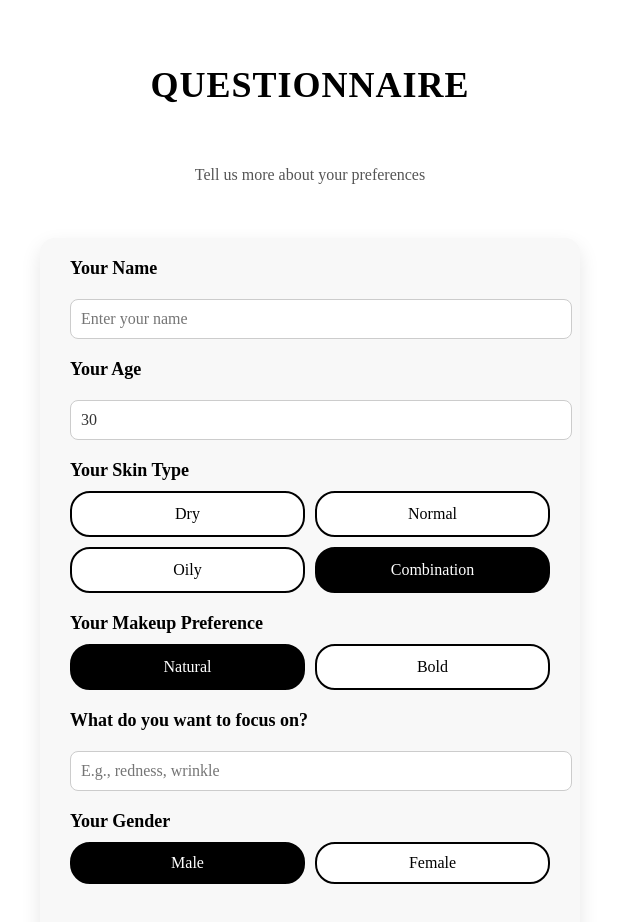
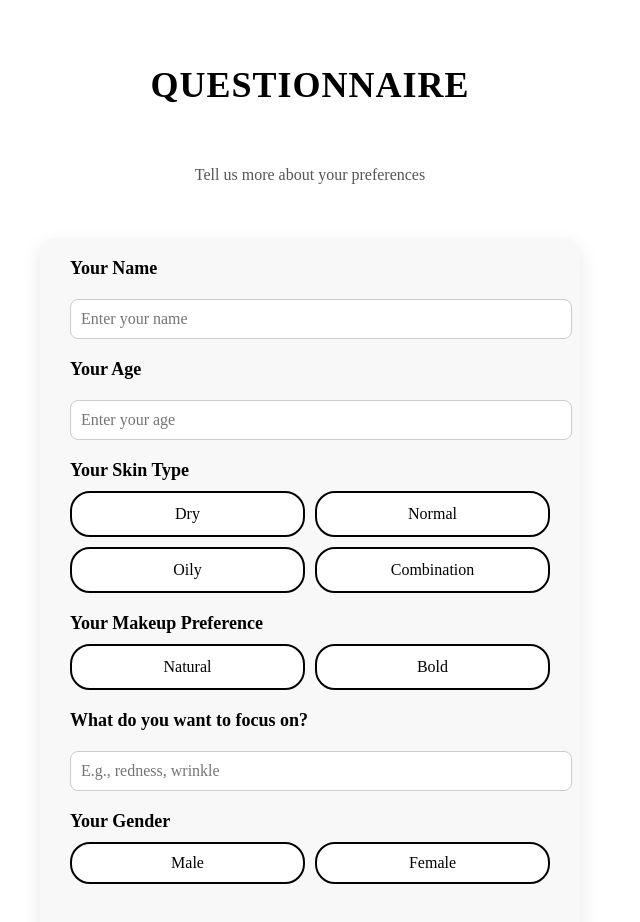
Before and after one commit to WanghanlinStephen/skin-detect, a React (Create React App) app: page /questionnaire in a window 1280 px wide. Shown: the top 922 px of the page, without its empty margins (330-970 px from the left). Built offline with nearby package versions, Linux system fonts and the light colour scheme.

Commit message:
update layout

```diff
--- a/public/index.html
+++ b/public/index.html
@@ -2,7 +2,7 @@
 <html lang="en">
   <head>
     <meta charset="utf-8" />
-    <link rel="icon" href="%PUBLIC_URL%/favicon.ico" />
+    <link rel="icon" href="%PUBLIC_URL%/facial.ico" />
     <meta name="viewport" content="width=device-width, initial-scale=1" />
     <meta name="theme-color" content="#000000" />
     <meta
@@ -24,7 +24,7 @@
       work correctly both with client-side routing and a non-root public URL.
       Learn how to configure a non-root public URL by running `npm run build`.
     -->
-    <title>React App</title>
+    <title>Face AI</title>
   </head>
   <body>
     <noscript>You need to enable JavaScript to run this app.</noscript>
--- a/src/components/Questionnaire/Questionnaire.jsx
+++ b/src/components/Questionnaire/Questionnaire.jsx
@@ -3,11 +3,11 @@ import { useNavigate } from 'react-router-dom';
 import './Questionnaire.css';
 
 function Questionnaire() {
-  const [age, setAge] = useState(30);
-  const [skinType, setSkinType] = useState('Combination');
-  const [makeupStyle, setMakeupStyle] = useState('Natural');
+  const [age, setAge] = useState('');
+  const [skinType, setSkinType] = useState('');
+  const [makeupStyle, setMakeupStyle] = useState('');
   const [focus, setFocus] = useState('');
-  const [gender, setGender] = useState('Male');
+  const [gender, setGender] = useState('');
   const [name, setName] = useState('');
   const navigate = useNavigate();
 
@@ -39,6 +39,7 @@ function Questionnaire() {
           <input
             type="number"
             className="age-input"
+            placeholder="Enter your age"
             value={age}
             onChange={(e) => setAge(e.target.value)}
           />
--- a/src/components/ResultPage/ResultPage.css
+++ b/src/components/ResultPage/ResultPage.css
@@ -114,8 +114,15 @@
 }
 
 .product-box {
-  flex: 0 0 calc(33.33% - 10px);
-  background: transparent; /* 移除背景颜色 */
+  flex: 0 0 auto;
+  width: 200px;
+  /* 新增的关键设置 */
+  min-height: 300px;  /* 根据需要调节合适的高度 */
+  display: flex;
+  flex-direction: column;
+  justify-content: space-between;
+
+  background: #fff;
   border: 1px solid #e0e0e0;
   border-radius: 10px;
   padding: 10px;
@@ -123,16 +130,38 @@
   transition: transform 0.3s ease, box-shadow 0.3s ease, z-index 0.3s ease;
   cursor: pointer;
   box-shadow: 0 4px 10px rgba(0, 0, 0, 0.1);
-  position: relative; /* 需要相对定位以支持 z-index */
-  z-index: 1; /* 默认 z-index */
+  position: relative;
+  z-index: 1;
+
+
+  /* flex: 0 0 calc(33.33% - 10px);
+  background: transparent;
+  border: 1px solid #e0e0e0;
+  border-radius: 10px;
+  padding: 10px;
+  text-align: center;
+  transition: transform 0.3s ease, box-shadow 0.3s ease, z-index 0.3s ease;
+  cursor: pointer;
+  box-shadow: 0 4px 10px rgba(0, 0, 0, 0.1);
+  position: relative;
+  z-index: 1;  */
 }
 
 .product-box:hover {
-  transform: scale(1.05); /* 放大效果 */
+  transform: scale(1.02); /* 放大效果 */
   box-shadow: 0 6px 15px rgba(0, 0, 0, 0.3); /* 增强阴影 */
   z-index: 10; /* 确保放大的元素位于最上层 */
 }
 
+@media (max-width: 768px) {
+  .product-box {
+    /* 例如：宽高缩成原来的 0.75 倍，这里举例 150x225 */
+    width: 130px;
+    min-height: 200px;
+    /* 也可以用 transform: scale(0.75) + transform-origin，
+       不过那容易影响布局，需要更小心处理父容器的高度。 */
+  }
+}
 .product-image {
   width: 100%;
   height: 80px; /* 调整产品图片尺寸 */
--- a/src/components/ResultPage/ResultPage.jsx
+++ b/src/components/ResultPage/ResultPage.jsx
@@ -61,6 +61,7 @@ function ResultPage() {
 
         {/* Advice Section */}
         <div className="advice-section">
+          {/* <h2>Score:{selectedData.Score || 'No score available.'}</h2> */}
           <h2>Advice</h2>
           <p>{selectedData.Comment || 'No advice available.'}</p>
         </div>
@@ -108,7 +109,7 @@ function ResultPage() {
           </button>
 
           <div className="product-slider">
-            {products.slice(1).slice(scrollIndex, scrollIndex + 3).map((product, index) => (
+            {products.slice(1).slice(scrollIndex, scrollIndex + 2).map((product, index) => (
               <div
                 key={index}
                 className="product-box"
```
Also changed, not shown: 1 other file (tests, documents, lock files or other folders).
